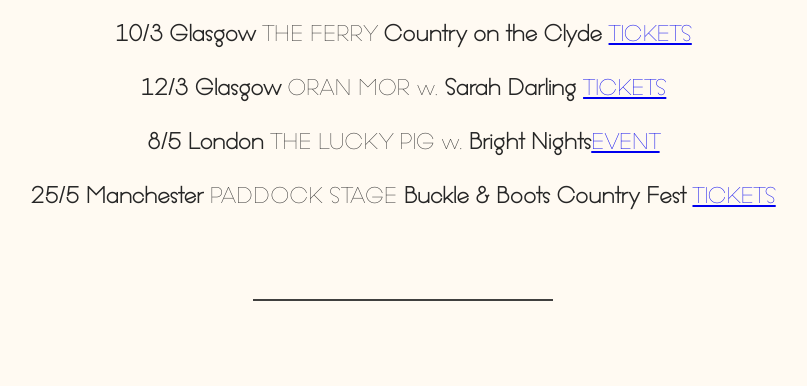
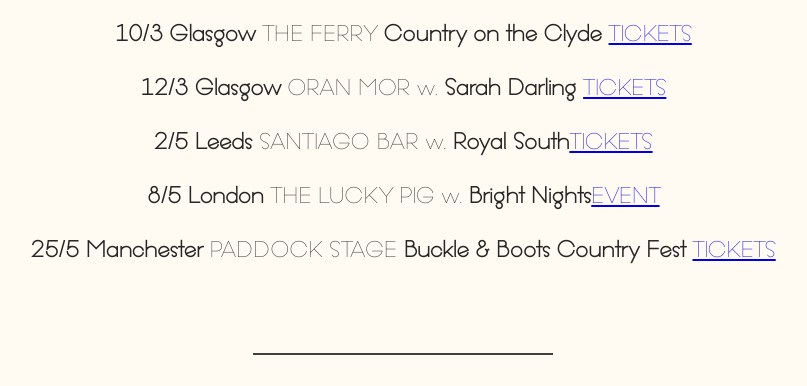
Before and after one commit to alasdairmclachlan/AprilJai.com, a plain HTML site: page index.html in a window 1280 px wide. Shown: the part 1140-1526 px from the top of the page, without its empty margins (237-1044 px from the left). Drawn offline with nearby package versions, Linux system fonts and the light colour scheme.

Commit message:
content changes

```diff
--- a/index.html
+++ b/index.html
@@ -258,6 +258,9 @@
 		<p>
 		  <strong>12/3 Glasgow</strong> ORAN MOR w. <strong>Sarah Darling</strong> <a href="https://www.ticketmaster.co.uk/sarah-darling-glasgow-03-12-2019/event/3600558EE86A9D90">TICKETS</a>
  		</p>
+ 		 <p>
+		  <strong>2/5 Leeds</strong> SANTIAGO BAR w. <strong>Royal South</strong><a href="https://www.eventbrite.co.uk/e/liveontheroad-leeds-presents-royal-south-tickets-59605511690?fbclid=IwAR3RqFp5xXDGW_Tjz5NsmE6CEc4oYle5tHmjeh1p49_CEB2GQzVb3qw6pV4">TICKETS</a>
+		</p>
  		<p>
 		  <strong>8/5 London</strong> THE LUCKY PIG w. <strong>Bright Nights</strong><a href="https://www.facebook.com/events/577687082712700/">EVENT</a>
 		</p>
```
